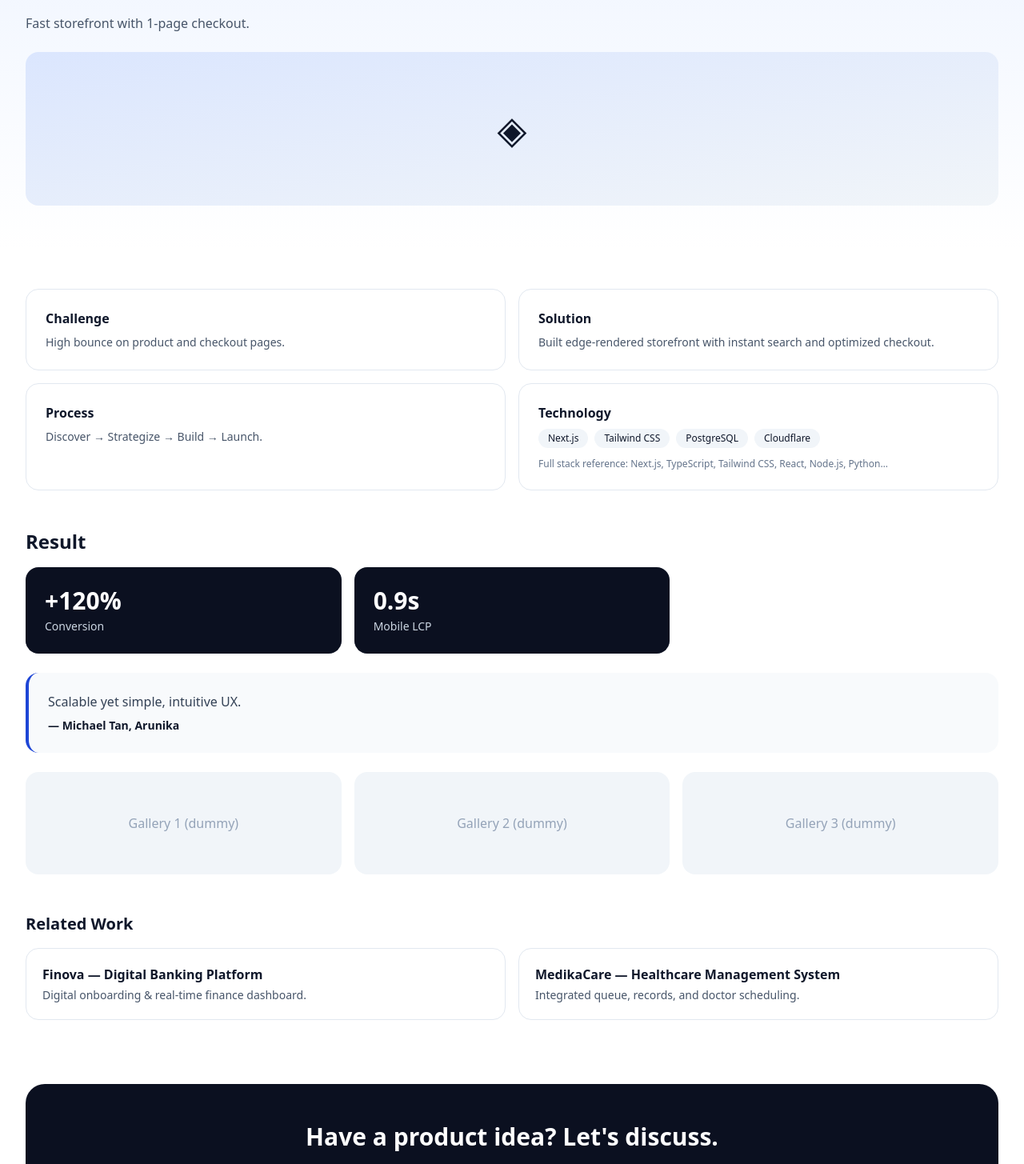
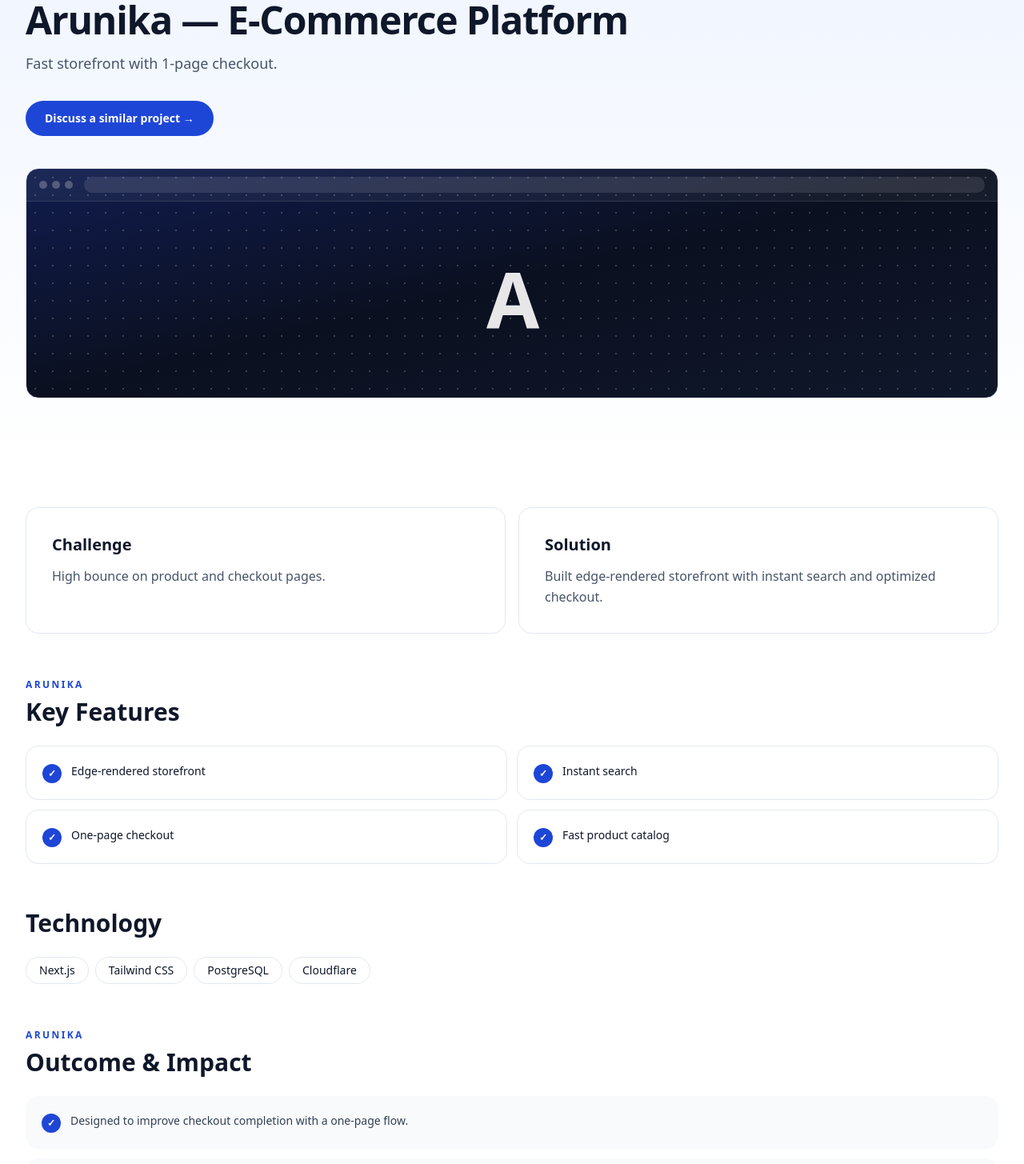
Before and after one commit to ajitegar312-spec/Project_Xplor, a Next.js app: page /en/work/arunika-ecommerce in a window 1280 px wide. Shown: the part 212-1667 px from the top of the page at 80% size. Built offline with nearby package versions, Linux system fonts and the light colour scheme; no server answers.

Commit message:
feat: enhance portfolio and case studies

```diff
--- a/app/[lang]/work/[slug]/page.tsx
+++ b/app/[lang]/work/[slug]/page.tsx
@@ -6,8 +6,8 @@ import { pick, locales } from "@/types";
 import { getDictionary } from "@/lib/i18n";
 import { Container } from "@/components/ui/Container";
 import { CTA } from "@/components/sections/CTA";
+import { ProjectVisual } from "@/components/sections/ProjectVisual";
 import { getWork, workSlugs, works } from "@/content/works";
-import { techStack } from "@/content/site-data";
 
 export function generateStaticParams() {
   return locales.flatMap((lang) => workSlugs().map((slug) => ({ lang, slug })));
@@ -30,57 +30,84 @@ export default async function CaseStudyPage({ params }: { params: Promise<{ lang
   const related = works.filter((x) => x.slug !== w!.slug).slice(0, 2);
   return (
     <>
-      <section className="bg-gradient-to-b from-brand-50 to-white py-14 dark:from-slate-900 dark:to-slate-950" aria-labelledby="cs-title">
+      <section className="bg-gradient-to-b from-brand-50 to-white py-14 dark:from-slate-900 dark:to-slate-950 sm:py-20" aria-labelledby="cs-title">
         <Container className="max-w-3xl">
           <p><Link href={`/${lang}/work`} className="text-sm font-bold text-brand-700 dark:text-brand-100">← {dict.nav.work}</Link></p>
-          <p className="mt-2 text-xs font-semibold uppercase tracking-widest text-brand-600 dark:text-brand-100">{w!.category} · {w!.client} · {w!.year}</p>
-          <h1 id="cs-title" className="mt-2 text-3xl font-extrabold dark:text-white sm:text-4xl">{pick(w!.title, lang)}</h1>
-          <p className="mt-3 text-slate-600 dark:text-slate-300">{pick(w!.summary, lang)}</p>
-          <div className="mt-6 flex h-48 items-center justify-center rounded-2xl bg-gradient-to-br from-brand-100 to-slate-100 text-5xl dark:from-slate-800 dark:to-slate-900" role="img" aria-label={`${w!.client} cover (dummy)`}>◈</div>
+          <p className="mt-4 text-xs font-semibold uppercase tracking-[0.2em] text-brand-600 dark:text-brand-100">{w!.category} · {w!.client} · {w!.year}</p>
+          <h1 id="cs-title" className="mt-3 text-3xl font-extrabold tracking-tight dark:text-white sm:text-5xl">{pick(w!.title, lang)}</h1>
+          <p className="mt-4 text-lg leading-relaxed text-slate-600 dark:text-slate-300">{pick(w!.summary, lang)}</p>
+          <div className="mt-8">
+            <Link href={`/${lang}/contact`} className="inline-block rounded-full bg-brand-600 px-6 py-3 text-sm font-bold text-white hover:bg-brand-700">
+              {dict.caseStudy.cta} →
+            </Link>
+          </div>
+          <ProjectVisual monogram={w!.client.charAt(0)} className="mt-10 h-52 sm:h-72" />
         </Container>
       </section>
 
-      <section className="mt-12" aria-label="Case detail">
+      <section className="mt-14" aria-label="Case detail">
         <Container className="grid max-w-4xl gap-4 md:grid-cols-2">
-          <div className="rounded-2xl border border-slate-200 p-6 dark:border-slate-800"><h2 className="font-bold dark:text-white">Challenge</h2><p className="mt-2 text-sm text-slate-600 dark:text-slate-300">{pick(w!.challenge, lang)}</p></div>
-          <div className="rounded-2xl border border-slate-200 p-6 dark:border-slate-800"><h2 className="font-bold dark:text-white">Solution</h2><p className="mt-2 text-sm text-slate-600 dark:text-slate-300">{pick(w!.solution, lang)}</p></div>
-          <div className="rounded-2xl border border-slate-200 p-6 dark:border-slate-800"><h2 className="font-bold dark:text-white">Process</h2><p className="mt-2 text-sm text-slate-600 dark:text-slate-300">Discover → Strategize → Build → Launch.</p></div>
-          <div className="rounded-2xl border border-slate-200 p-6 dark:border-slate-800">
-            <h2 className="font-bold dark:text-white">Technology</h2>
-            <ul className="mt-2 flex flex-wrap gap-2">{w!.stack.map((t) => <li key={t} className="rounded-full bg-slate-100 px-3 py-1 text-xs dark:bg-slate-800 dark:text-slate-200">{t}</li>)}</ul>
-            <p className="mt-3 text-xs text-slate-500 dark:text-slate-400">Full stack reference: {techStack.slice(0, 6).join(", ")}…</p>
+          <div className="rounded-2xl border border-slate-200 p-6 dark:border-slate-800 sm:p-8">
+            <h2 className="text-xl font-bold dark:text-white">{dict.caseStudy.challenge}</h2>
+            <p className="mt-3 leading-relaxed text-slate-600 dark:text-slate-300">{pick(w!.challenge, lang)}</p>
+          </div>
+          <div className="rounded-2xl border border-slate-200 p-6 dark:border-slate-800 sm:p-8">
+            <h2 className="text-xl font-bold dark:text-white">{dict.caseStudy.solution}</h2>
+            <p className="mt-3 leading-relaxed text-slate-600 dark:text-slate-300">{pick(w!.solution, lang)}</p>
           </div>
         </Container>
       </section>
 
-      <section className="mt-12" aria-label="Result">
+      <section className="mt-14" aria-labelledby="cs-features">
         <Container className="max-w-4xl">
-          <h2 className="text-2xl font-bold dark:text-white">Result</h2>
-          <dl className="mt-4 grid gap-4 sm:grid-cols-3">
-            {w!.metrics.map((m) => (
-              <div key={m.value} className="rounded-2xl bg-ink p-6 text-white dark:border dark:border-slate-800 dark:bg-slate-900">
-                <dd className="text-3xl font-extrabold">{m.value}</dd>
-                <dt className="mt-1 text-sm text-slate-300">{pick(m.label, lang)}</dt>
-              </div>
+          <p className="text-xs font-semibold uppercase tracking-[0.2em] text-brand-600 dark:text-brand-100">{w!.client}</p>
+          <h2 id="cs-features" className="mt-2 text-2xl font-bold dark:text-white sm:text-3xl">{dict.caseStudy.features}</h2>
+          <ul className="mt-6 grid gap-3 sm:grid-cols-2">
+            {w!.features.map((f) => (
+              <li key={pick(f, lang)} className="flex items-start gap-3 rounded-2xl border border-slate-200 p-5 dark:border-slate-800">
+                <span aria-hidden="true" className="mt-0.5 inline-flex h-6 w-6 shrink-0 items-center justify-center rounded-full bg-brand-600 text-xs font-bold text-white">✓</span>
+                <span className="text-sm font-medium leading-relaxed dark:text-slate-200">{pick(f, lang)}</span>
+              </li>
             ))}
-          </dl>
+          </ul>
+        </Container>
+      </section>
+
+      <section className="mt-14" aria-labelledby="cs-technology">
+        <Container className="max-w-4xl">
+          <h2 id="cs-technology" className="text-2xl font-bold dark:text-white sm:text-3xl">{dict.caseStudy.technology}</h2>
+          <ul className="mt-6 flex flex-wrap gap-2">
+            {w!.stack.map((t) => (
+              <li key={t} className="rounded-full border border-slate-200 bg-white px-4 py-1.5 text-sm font-medium dark:border-slate-700 dark:bg-slate-900 dark:text-slate-200">{t}</li>
+            ))}
+          </ul>
+        </Container>
+      </section>
+
+      <section className="mt-14" aria-labelledby="cs-outcome">
+        <Container className="max-w-4xl">
+          <p className="text-xs font-semibold uppercase tracking-[0.2em] text-brand-600 dark:text-brand-100">{w!.client}</p>
+          <h2 id="cs-outcome" className="mt-2 text-2xl font-bold dark:text-white sm:text-3xl">{dict.caseStudy.outcome}</h2>
+          <ul className="mt-6 space-y-3">
+            {w!.outcomes.map((o) => (
+              <li key={pick(o, lang)} className="flex items-start gap-3 rounded-2xl bg-slate-50 p-5 dark:bg-slate-900">
+                <span aria-hidden="true" className="mt-0.5 inline-flex h-6 w-6 shrink-0 items-center justify-center rounded-full bg-brand-600 text-xs font-bold text-white">✓</span>
+                <span className="text-sm leading-relaxed text-slate-700 dark:text-slate-200">{pick(o, lang)}</span>
+              </li>
+            ))}
+          </ul>
           {w!.quote && (
             <blockquote className="mt-6 rounded-2xl border-l-4 border-brand-600 bg-slate-50 p-6 dark:bg-slate-900">
               <p className="text-slate-700 dark:text-slate-200">{pick(w!.quote, lang)}</p>
               {w!.quoteAuthor && <cite className="mt-2 block text-sm font-bold not-italic dark:text-white">— {w!.quoteAuthor}</cite>}
             </blockquote>
           )}
-          <div className="mt-6 grid gap-4 sm:grid-cols-3" aria-label="Gallery (dummy)">
-            {[1, 2, 3].map((i) => (
-              <div key={i} className="flex h-32 items-center justify-center rounded-2xl bg-slate-100 text-slate-400 dark:bg-slate-800 dark:text-slate-500">Gallery {i} (dummy)</div>
-            ))}
-          </div>
         </Container>
       </section>
 
-      <section className="mt-12" aria-label="Related work">
+      <section className="mt-14" aria-label={dict.caseStudy.related}>
         <Container className="max-w-4xl">
-          <h2 className="text-xl font-bold dark:text-white">Related Work</h2>
+          <h2 className="text-xl font-bold dark:text-white">{dict.caseStudy.related}</h2>
           <ul className="mt-4 grid gap-4 sm:grid-cols-2">
             {related.map((r) => (
               <li key={r.slug} className="rounded-2xl border border-slate-200 p-5 dark:border-slate-800">
--- /dev/null
+++ b/components/sections/ProjectVisual.tsx
@@ -0,0 +1,24 @@
+// Pure-CSS project visual — no external images.
+// Decorative browser-frame mockup with a client monogram. Always aria-hidden.
+export function ProjectVisual({ monogram, className = "" }: { monogram: string; className?: string }) {
+  return (
+    <div
+      aria-hidden="true"
+      className={`relative overflow-hidden rounded-2xl border border-slate-200 bg-gradient-to-br from-brand-900 via-ink to-slate-900 dark:border-slate-700 dark:from-slate-800 dark:via-slate-900 dark:to-slate-950 ${className}`}
+    >
+      <div
+        className="absolute inset-0 opacity-20"
+        style={{ backgroundImage: "radial-gradient(circle, #ffffff 1px, transparent 1px)", backgroundSize: "22px 22px" }}
+      />
+      <div className="absolute inset-x-0 top-0 flex items-center gap-1.5 border-b border-white/10 bg-white/5 px-4 py-2.5">
+        <span className="h-2.5 w-2.5 rounded-full bg-white/25" />
+        <span className="h-2.5 w-2.5 rounded-full bg-white/25" />
+        <span className="h-2.5 w-2.5 rounded-full bg-white/25" />
+        <span className="ml-2 h-5 flex-1 rounded-full bg-white/10" />
+      </div>
+      <div className="relative flex h-full items-center justify-center pt-10">
+        <span className="text-7xl font-extrabold tracking-tight text-white/90 sm:text-8xl">{monogram}</span>
+      </div>
+    </div>
+  );
+}
--- a/content/works.ts
+++ b/content/works.ts
@@ -1,6 +1,7 @@
 import type { Work } from "@/types";
 
-// 3 featured real briefs + 3 dummy extras for grid. Metrics are dummy.
+// 3 featured real briefs + 3 dummy extras for grid. Outcomes use safe
+// design-intent wording only — no fabricated business numbers.
 export const works: Work[] = [
   {
     slug: "finova-digital-banking",
@@ -12,9 +13,16 @@ export const works: Work[] = [
     challenge: { id: "Onboarding lambat dan drop-off tinggi di mobile.", en: "Slow onboarding and high mobile drop-off." },
     solution: { id: "Merancang ulang alur KYC menjadi 3 langkah dengan verifikasi progresif dan dashboard ringan.", en: "Redesigned KYC into 3 steps with progressive verification and a lightweight dashboard." },
     stack: ["Next.js", "TypeScript", "Node.js", "PostgreSQL", "AWS"],
-    metrics: [
-      { value: "-40%", label: { id: "Waktu onboarding", en: "Onboarding time" } },
-      { value: "+65%", label: { id: "Aktivasi pengguna", en: "User activation" } },
+    features: [
+      { id: "Alur KYC tiga langkah", en: "Three-step KYC flow" },
+      { id: "Verifikasi progresif", en: "Progressive verification" },
+      { id: "Dashboard keuangan real-time", en: "Real-time finance dashboard" },
+      { id: "Onboarding digital end-to-end", en: "End-to-end digital onboarding" },
+    ],
+    outcomes: [
+      { id: "Dirancang untuk meningkatkan penyelesaian onboarding melalui alur yang sederhana.", en: "Designed to improve onboarding completion through a simple flow." },
+      { id: "Dibangun untuk mendukung visibilitas keuangan real-time bagi pengguna.", en: "Built to support real-time financial visibility for users." },
+      { id: "Berfokus pada pengalaman yang ringan dan cepat di perangkat mobile.", en: "Focused on a lightweight, fast experience on mobile devices." },
     ],
     quote: { id: "Xplor Digital mengubah ide kami menjadi produk yang dicintai pelanggan.", en: "Xplor Digital transformed our idea into a product customers love." },
     quoteAuthor: "Daniel Hart, CEO Finova",
@@ -29,9 +37,16 @@ export const works: Work[] = [
     challenge: { id: "Antrian manual dan data pasien tersebar.", en: "Manual queues and fragmented patient data." },
     solution: { id: "Membangun portal pasien + dashboard klinik dengan antrian real-time dan rekam medis terpusat.", en: "Built patient portal + clinic dashboard with real-time queue and centralized records." },
     stack: ["React", "Laravel", "MySQL", "Docker"],
-    metrics: [
-      { value: "-35%", label: { id: "Waktu tunggu", en: "Wait time" } },
-      { value: "+50%", label: { id: "Kepuasan pasien", en: "Patient satisfaction" } },
+    features: [
+      { id: "Portal pasien", en: "Patient portal" },
+      { id: "Antrian real-time", en: "Real-time queue" },
+      { id: "Rekam medis terpusat", en: "Centralized medical records" },
+      { id: "Dashboard klinik & penjadwalan dokter", en: "Clinic dashboard & doctor scheduling" },
+    ],
+    outcomes: [
+      { id: "Dirancang untuk mengurangi waktu tunggu dengan sistem antrian real-time.", en: "Designed to reduce waiting times with a real-time queue system." },
+      { id: "Dibangun untuk mendukung data pasien yang terpusat dan mudah diakses.", en: "Built to support centralized, easily accessible patient data." },
+      { id: "Berfokus pada pengalaman yang jelas bagi pasien dan staf klinik.", en: "Focused on a clear experience for patients and clinic staff." },
     ],
     quote: { id: "Proses transparan dan hasil melebihi ekspektasi.", en: "Transparent process, results beyond expectations." },
     quoteAuthor: "Sarah Wijaya, MedikaCare",
@@ -46,9 +61,16 @@ export const works: Work[] = [
     challenge: { id: "Bounce tinggi di halaman produk dan checkout.", en: "High bounce on product and checkout pages." },
     solution: { id: "Membangun storefront edge-rendered dengan pencarian instan dan checkout teroptimasi.", en: "Built edge-rendered storefront with instant search and optimized checkout." },
     stack: ["Next.js", "Tailwind CSS", "PostgreSQL", "Cloudflare"],
-    metrics: [
-      { value: "+120%", label: { id: "Konversi", en: "Conversion" } },
-      { value: "0.9s", label: { id: "LCP mobile", en: "Mobile LCP" } },
+    features: [
+      { id: "Storefront edge-rendered", en: "Edge-rendered storefront" },
+      { id: "Pencarian instan", en: "Instant search" },
+      { id: "Checkout satu halaman", en: "One-page checkout" },
+      { id: "Katalog produk yang cepat", en: "Fast product catalog" },
+    ],
+    outcomes: [
+      { id: "Dirancang untuk meningkatkan penyelesaian checkout melalui alur satu halaman.", en: "Designed to improve checkout completion with a one-page flow." },
+      { id: "Dibangun untuk mendukung pencarian produk yang cepat dan relevan.", en: "Built to support fast, relevant product discovery." },
+      { id: "Berfokus pada waktu muat yang konsisten di semua perangkat.", en: "Focused on consistently fast load times across devices." },
     ],
     quote: { id: "Scalable namun UX tetap simpel dan intuitif.", en: "Scalable yet simple, intuitive UX." },
     quoteAuthor: "Michael Tan, Arunika",
@@ -63,7 +85,16 @@ export const works: Work[] = [
     challenge: { id: "Data operasional tersebar di spreadsheet.", en: "Ops data scattered across sheets." },
     solution: { id: "Dashboard terpusat dengan alert SLA dan ekspor laporan.", en: "Central dashboard with SLA alerts and report export." },
     stack: ["Next.js", "Python", "PostgreSQL"],
-    metrics: [{ value: "+30%", label: { id: "Efisiensi ops", en: "Ops efficiency" } }],
+    features: [
+      { id: "Dashboard operasional terpusat", en: "Centralized ops dashboard" },
+      { id: "Peringatan SLA", en: "SLA alerts" },
+      { id: "Ekspor laporan", en: "Report export" },
+    ],
+    outcomes: [
+      { id: "Dirancang untuk meningkatkan visibilitas operasional harian.", en: "Designed to improve day-to-day operational visibility." },
+      { id: "Dibangun untuk mendukung respons cepat terhadap pelanggaran SLA.", en: "Built to support fast responses to SLA breaches." },
+      { id: "Berfokus pada laporan yang mudah dibagikan kepada pemangku kepentingan.", en: "Focused on reports that are easy to share with stakeholders." },
+    ],
   },
   {
     slug: "svara-edtech-platform",
@@ -75,7 +106,16 @@ export const works: Work[] = [
     challenge: { id: "Retensi murid rendah.", en: "Low student retention." },
     solution: { id: "Gamifikasi progres dan reminder belajar personal.", en: "Progress gamification and personal nudges." },
     stack: ["React", "Node.js", "MySQL"],
-    metrics: [{ value: "+45%", label: { id: "Retensi", en: "Retention" } }],
+    features: [
+      { id: "Gamifikasi progres belajar", en: "Learning progress gamification" },
+      { id: "Pengingat belajar personal", en: "Personal learning reminders" },
+      { id: "Analitik pembelajaran", en: "Learning analytics" },
+    ],
+    outcomes: [
+      { id: "Dirancang untuk mendorong kebiasaan belajar yang konsisten.", en: "Designed to encourage consistent study habits." },
+      { id: "Dibangun untuk mendukung wawasan progres bagi pengajar.", en: "Built to support progress insights for instructors." },
+      { id: "Berfokus pada pengalaman belajar yang memotivasi.", en: "Focused on a motivating learning experience." },
+    ],
   },
   {
     slug: "wastu-proptech-site",
@@ -87,7 +127,16 @@ export const works: Work[] = [
     challenge: { id: "Lead organik stagnan.", en: "Stagnant organic leads." },
     solution: { id: "IA baru + halaman programmatic SEO + form terjadwal.", en: "New IA + programmatic SEO + scheduled forms." },
     stack: ["Next.js", "Tailwind CSS", "Cloudflare"],
-    metrics: [{ value: "+80%", label: { id: "Lead organik", en: "Organic leads" } }],
+    features: [
+      { id: "Arsitektur informasi baru", en: "New information architecture" },
+      { id: "Halaman SEO terprogram", en: "Programmatic SEO pages" },
+      { id: "Formulir inquiry terjadwal", en: "Scheduled inquiry forms" },
+    ],
+    outcomes: [
+      { id: "Dirancang untuk meningkatkan penemuan organik melalui struktur konten yang rapi.", en: "Designed to improve organic discovery through tidy content structure." },
+      { id: "Dibangun untuk mendukung pertumbuhan katalog tanpa mengorbankan kecepatan.", en: "Built to support catalog growth without sacrificing speed." },
+      { id: "Berfokus pada alur inquiry yang sederhana bagi calon pembeli.", en: "Focused on a simple inquiry flow for prospective buyers." },
+    ],
   },
 ];
 
--- a/dictionaries/en.json
+++ b/dictionaries/en.json
@@ -28,7 +28,8 @@
     "teamTitle": "Core team"
   },
   "servicesPage": { "title": "Our services", "subtitle": "Six core capabilities to launch and scale digital products." },
-  "workPage": { "title": "Work", "subtitle": "Selected case studies with measurable outcomes.", "filterAll": "All" },
+  "workPage": { "title": "Work", "subtitle": "Selected case studies of products we designed and built.", "filterAll": "All", "featured": "Featured Case Study", "viewCaseStudy": "View Case Study" },
+  "caseStudy": { "challenge": "Challenge", "solution": "Solution", "features": "Key Features", "technology": "Technology", "outcome": "Outcome & Impact", "related": "Related Work", "cta": "Discuss a similar project" },
   "insightsPage": { "title": "Insights", "subtitle": "Best practices in engineering, design, and digital strategy." },
   "contactPage": {
     "title": "Contact us",
--- a/dictionaries/id.json
+++ b/dictionaries/id.json
@@ -28,7 +28,8 @@
     "teamTitle": "Tim inti"
   },
   "servicesPage": { "title": "Layanan kami", "subtitle": "Enam kapabilitas inti untuk meluncurkan dan mengembangkan produk digital." },
-  "workPage": { "title": "Portfolio", "subtitle": "Studi kasus pilihan dengan hasil terukur.", "filterAll": "Semua" },
+  "workPage": { "title": "Portfolio", "subtitle": "Studi kasus pilihan dari produk yang kami rancang dan bangun.", "filterAll": "Semua", "featured": "Studi Kasus Unggulan", "viewCaseStudy": "Lihat Studi Kasus" },
+  "caseStudy": { "challenge": "Tantangan", "solution": "Solusi", "features": "Fitur Utama", "technology": "Teknologi", "outcome": "Hasil & Dampak", "related": "Proyek Terkait", "cta": "Diskusikan proyek serupa" },
   "insightsPage": { "title": "Insights", "subtitle": "Praktik terbaik engineering, desain, dan strategi digital." },
   "contactPage": {
     "title": "Hubungi kami",
--- a/types/index.ts
+++ b/types/index.ts
@@ -20,7 +20,6 @@ export type Service = {
   stack: string[];
 };
 
-export type WorkMetric = { value: string; label: Localized };
 export type Work = {
   slug: string;
   client: string;
@@ -31,7 +30,8 @@ export type Work = {
   challenge: Localized;
   solution: Localized;
   stack: string[];
-  metrics: WorkMetric[];
+  features: Localized[];
+  outcomes: Localized[];
   quote?: Localized;
   quoteAuthor?: string;
 };
```
Also changed, not shown: app/[lang]/work/page.tsx (+31 -1 lines), components/sections/WorkFilter.tsx (+21 -8 lines).
